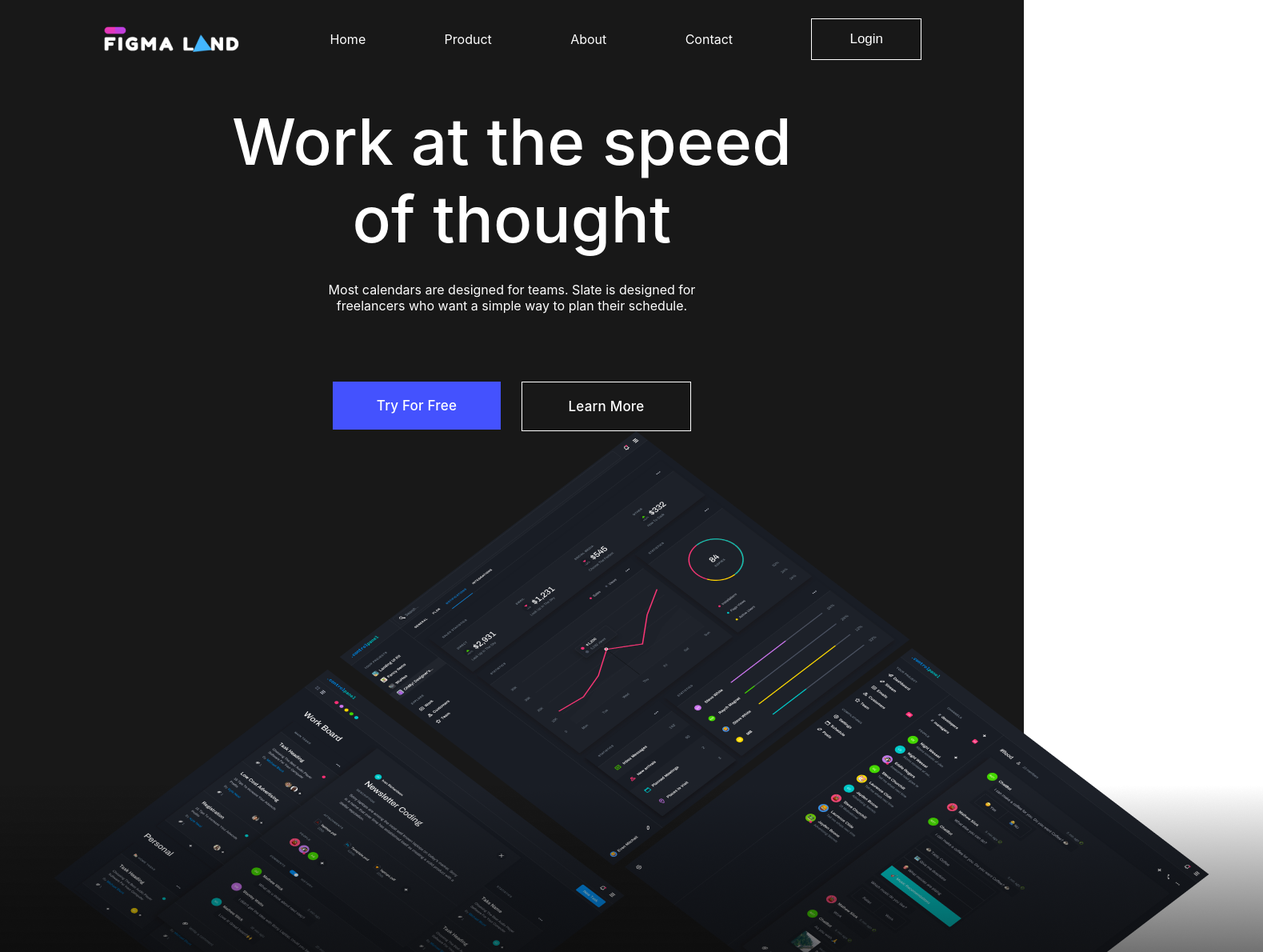
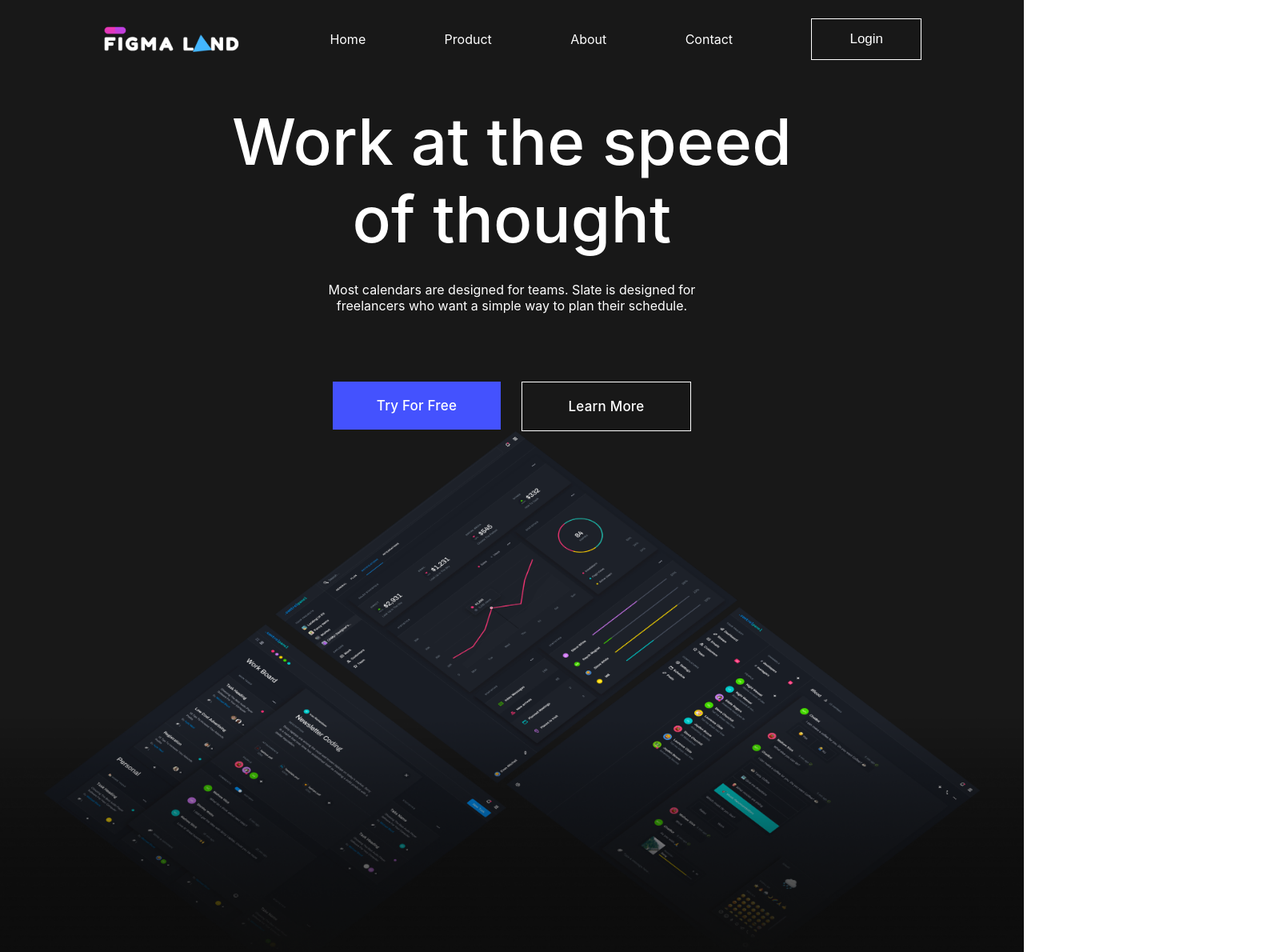
Before and after one commit to TheDa21crj/Landing-Page, a React (Create React App) app: page / in a window 1280 px wide. Shown: the top 1190 px of the page at 80% size, 1579 px wide, since content can reach past the window. Built offline with nearby package versions, Linux system fonts and the light colour scheme; the HTML template or start-up script is replaced by a standard one.

Commit message:
img width added

```diff
--- a/src/Components/Css/Screens.css
+++ b/src/Components/Css/Screens.css
@@ -0,0 +1,3 @@
+.screensImg {
+    width: 100%;
+}
```
